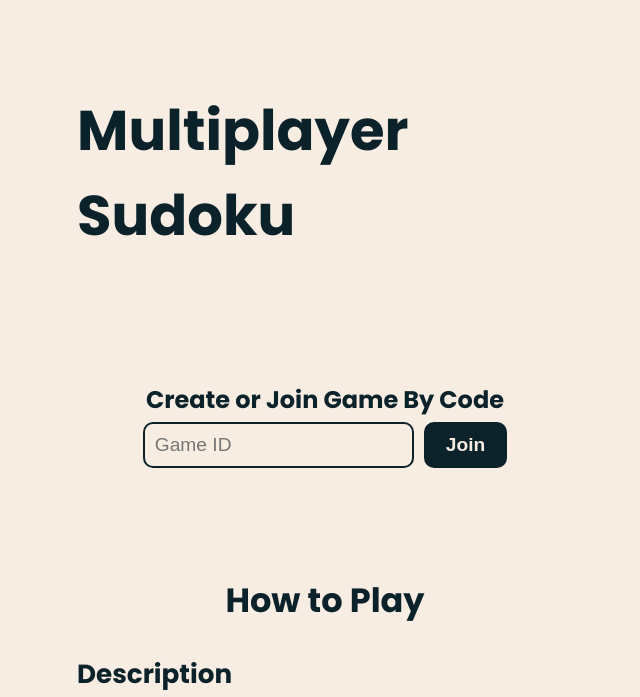
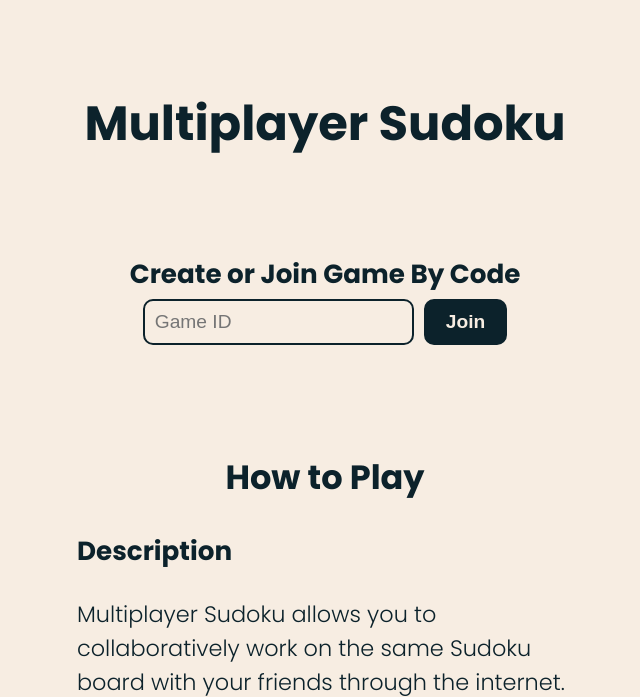
Before and after one commit to AlexanderJCS/multiplayer-sudoku, a Flask app: page / in a window 1280 px wide. Shown: the top 697 px of the page, without its empty margins (315-955 px from the left). Run offline with Flask 3, Linux system fonts and the light colour scheme.

Commit message:
mobile friendly test #3

```diff
--- a/static/homepage/style.css
+++ b/static/homepage/style.css
@@ -19,11 +19,12 @@ body {
 .header, h1 {
     margin: 0;
     padding: 0;
+    text-align: center;
 }
 
 
 h1 {
-    font-size: 3.5rem;
+    font-size: 3rem;
 }
 
 h2 {
@@ -33,10 +34,6 @@ h2 {
 
 h4 {
     margin-bottom: 0;
-}
-
-h6 {
-    font-size: 1.5rem;
 }
 
 p {
--- a/templates/index.html
+++ b/templates/index.html
@@ -2,11 +2,9 @@
 <html lang="en">
 <head>
     <meta charset="UTF-8">
+    <meta name="viewport" content="width=device-width, initial-scale=1">
     <title>Multiplayer Sudoku</title>
-
     <link rel="stylesheet" href="../static/homepage/style.css">
-
-
 </head>
 <body>
     <div class="container" id="head_container">
@@ -15,7 +13,7 @@
         </div>
         <br>
         <br>
-        <h6 style="margin-bottom: 5px;">Create or Join Game By Code</h6>
+        <h3 style="margin-bottom: 5px;">Create or Join Game By Code</h3>
         <label>
             <input id="gameId" type="text" name="game_id" placeholder="Game ID" autocomplete="off" required>
             <button id="join">Join</button>
```
Also changed, not shown: other parts of static/homepage/style.css (+11 -12 lines).
